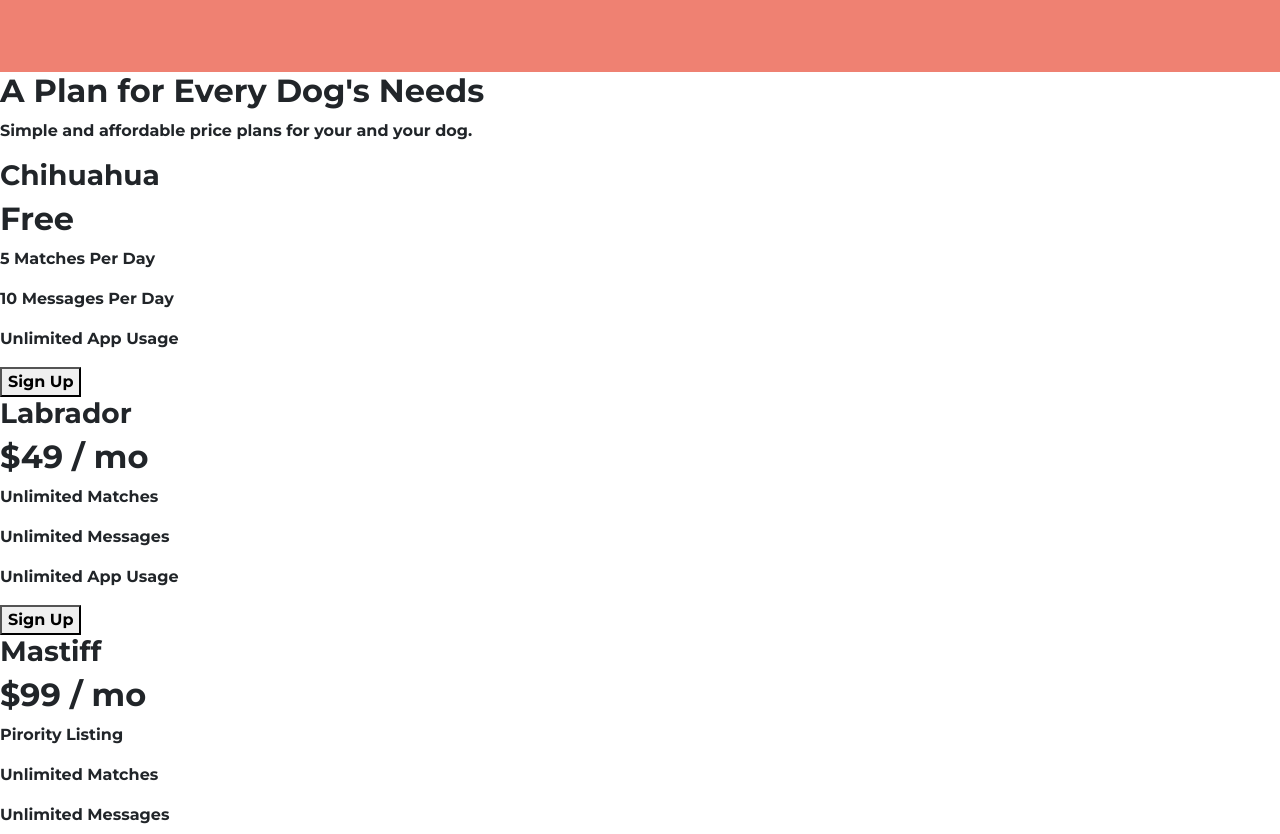
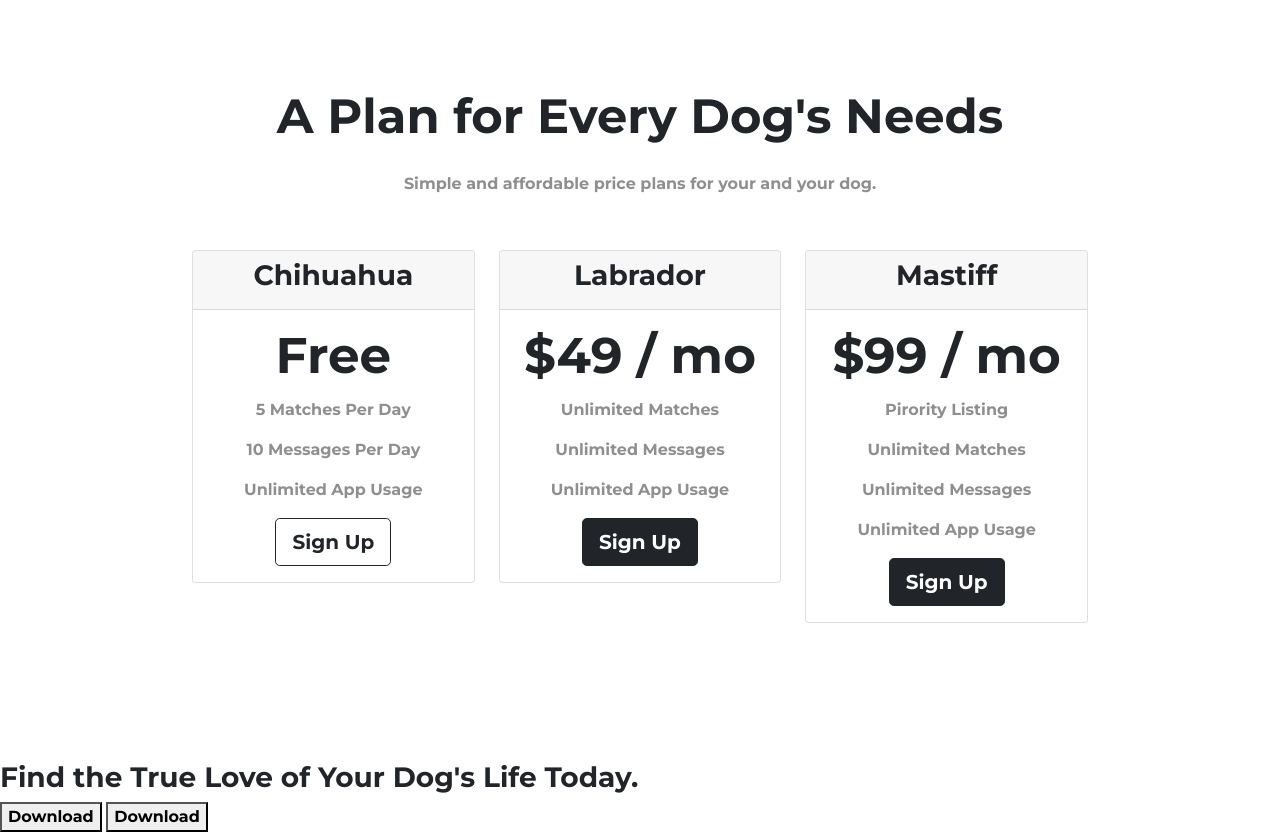
Before and after one commit to Val1t3/TindogToLearnBootstrap, a plain HTML site: page index.html in a window 1280 px wide. Shown: the part 1966-2800 px from the top of the page. Drawn offline with nearby package versions, Linux system fonts and the light colour scheme.

Commit message:
Add files via upload

```diff
--- a/css/styles.css
+++ b/css/styles.css
@@ -8,8 +8,13 @@ body {
     background-color: #ff4c68;
 }
 
+.txt-title, .navbar {
+    position: relative;
+    z-index: 1;
+}
+
 .container-fluid {
-    padding: 3% 15%;;
+    padding: 3% 15% 7%;
 }
 
 .h1_title {
@@ -47,11 +52,25 @@ body {
 /* Title Image */
 
 .title-image {
-    width: 60%;
+    width: 25%;
     transform: rotate(25deg);
+    position: absolute;
+    top: 13%;
+    left: 60%;
+}
+
+@media (max-width: 1024px) {
+    .title-image {
+        z-index: -1;
+    }
 }
 
 /* Features icons */
+
+#features {
+    background-color: white;
+    position: relative;
+}
 
 #features i {
     color: #ef8172;
@@ -112,3 +131,23 @@ body {
     width: 15%;
     margin: 20px 20px 50px;
 }
+
+/* Pricing */
+
+#pricing h2, #pricing h3 {
+    font-weight: bold;
+}
+
+.h2-pricing {
+    font-size: 50px;
+    margin-bottom: 5%;
+}
+
+.title-pricing {
+    font-size: 3rem;
+    margin: 7% 0 2% 0;
+}
+
+#pricing p {
+    color: #8f8f8f;
+}
--- a/index.html
+++ b/index.html
@@ -51,7 +51,7 @@
             <!-- Title -->
 
             <div class="row">
-                <div class="col-lg-6">
+                <div class="col-lg-6 txt-title">
                     <h1 class="h1_title">Meet new and interesting dogs nearby.</h1>
                     <button type="button" class="btn btn-dark btn-lg download-button"><i class="fa-brands fa-apple"></i> Download</button>
                     <button type="button" class="btn btn-outline-light btn-lg download-button"><i class="fa-brands fa-google-play"></i> Download</button>
@@ -130,7 +130,7 @@
 
     <section id="press">
 
-        <img class="press-logo" src="images/techcrunch.png" alt="tc-logo">
+        <img class="press-logo" src="images/TechCrunch.png" alt="tc-logo">
         <img class="press-logo" src="images/tnw.png" alt="tnw-logo">
         <img class="press-logo" src="images/bizinsider.png" alt="biz-insider-logo">
         <img class="press-logo" src="images/mashable.png" alt="mashable-logo">
@@ -140,35 +140,68 @@
 
     <!-- Pricing -->
 
-    <section id="pricing">
+    <section id="pricing" class="text-center">
 
-        <h2>A Plan for Every Dog's Needs</h2>
+        <h2 class="title-pricing">A Plan for Every Dog's Needs</h2>
         <p>Simple and affordable price plans for your and your dog.</p>
 
 
+        <div class="container-fluid">
+            <div class="row">
+
+
+                <div class="col-lg-4 col-md-6 mb-5">
+                    <div class="card">
+                        <div class="card-header">
                             <h3>Chihuahua</h3>
-        <h2>Free</h2>
+                        </div>
+                        <div class="card-body">
+                            <h2 class="h2-pricing">Free</h2>
                             <p>5 Matches Per Day</p>
                             <p>10 Messages Per Day</p>
                             <p>Unlimited App Usage</p>
-        <button type="button">Sign Up</button>
+                            <button type="button" class="btn btn-lg btn-outline-dark">Sign Up</button>
+                        </div>
+                    </div>
+                </div>
 
-
+                <div class="col-lg-4 col-md-6 mb-5">
+                    <div class="card">
+                        <div class="card-header">
                             <h3>Labrador</h3>
-        <h2>$49 / mo</h2>
+                        </div>
+                        <div class="card-body">
+                            <h2 class="h2-pricing">$49 / mo</h2>
                             <p>Unlimited Matches</p>
                             <p>Unlimited Messages</p>
                             <p>Unlimited App Usage</p>
-        <button type="button">Sign Up</button>
+                            <button type="button" class="btn btn-lg btn-dark">Sign Up</button>
+                        </div>
+                    </div>
+                </div>
 
-
+                <div class="col-lg-4 mb-5">
+                    <div class="card">
+                        <div class="card-header">
                             <h3>Mastiff</h3>
-        <h2>$99 / mo</h2>
+                        </div>
+                        <div class="card-body">
+                            <h2 class="h2-pricing">$99 / mo</h2>
                             <p>Pirority Listing</p>
                             <p>Unlimited Matches</p>
                             <p>Unlimited Messages</p>
                             <p>Unlimited App Usage</p>
-        <button type="button">Sign Up</button>
+                            <button type="button" class="btn btn-lg btn-dark">Sign Up</button>
+                        </div>
+                    </div>
+                </div>
+
+
+            </div>
+        </div>
+
+
+
 
     </section>
 
```
Lines whose indentation alone changed are shown as unchanged.
